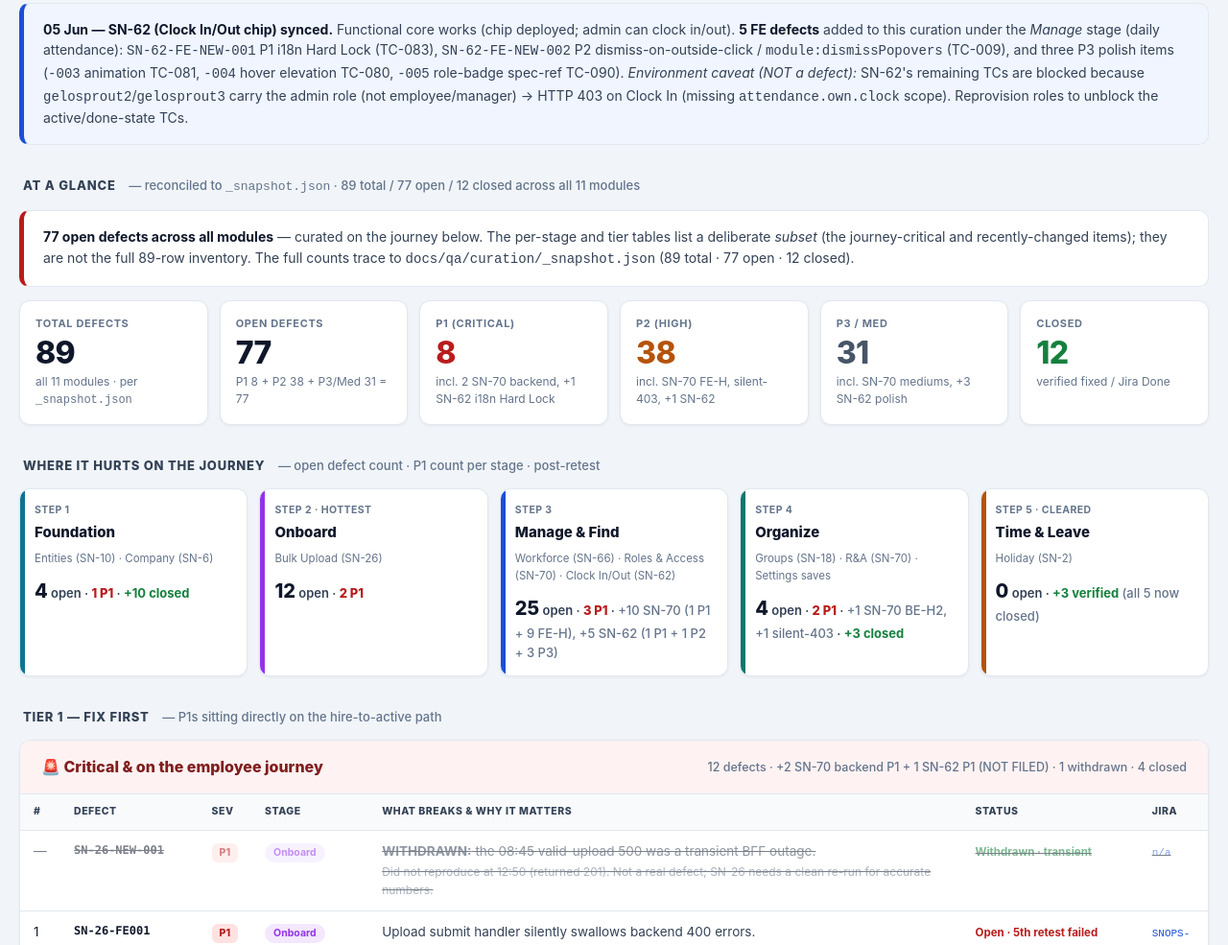
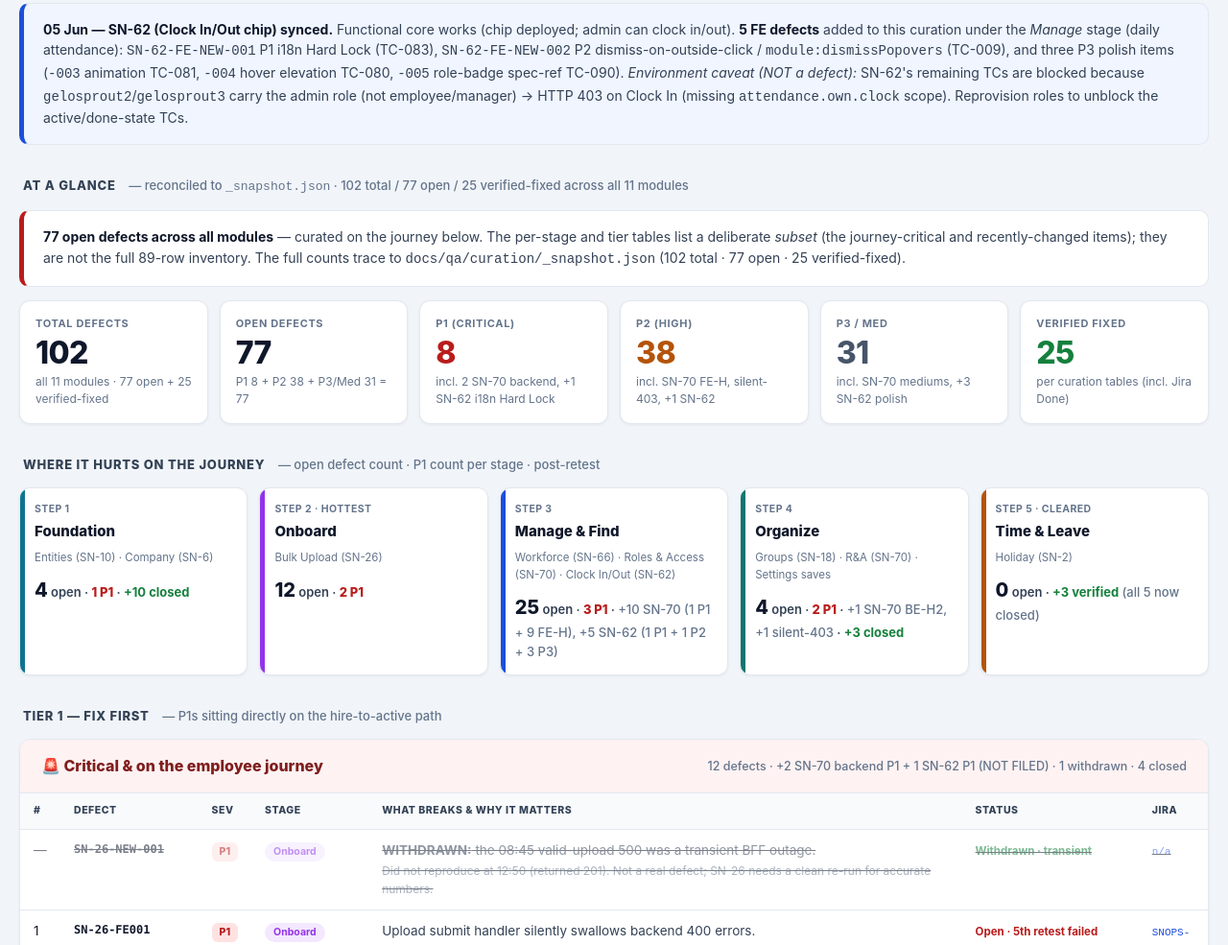
Before and after one commit to Gelo052294/sproutnext-qa-report, a plain HTML site: page modules/defect-curation.html in a window 1280 px wide. Shown: the part 757-1742 px from the top of the page at 96% size. Drawn offline with Linux system fonts and the light colour scheme.

Commit message:
Reconcile defect counts to curation evidence — 25 verified-fixed / 77 open / 102 total (fix SN-66 13->4, SN-26 4->3 closed marks)

```diff
--- a/modules/defect-curation.html
+++ b/modules/defect-curation.html
@@ -122,19 +122,19 @@
     <strong>05 Jun — SN-62 (Clock In/Out chip) synced.</strong> Functional core works (chip deployed; admin can clock in/out). <strong>5 FE defects</strong> added to this curation under the <em>Manage</em> stage (daily attendance): <code>SN-62-FE-NEW-001</code> P1 i18n Hard Lock (TC-083), <code>SN-62-FE-NEW-002</code> P2 dismiss-on-outside-click / <code>module:dismissPopovers</code> (TC-009), and three P3 polish items (<code>-003</code> animation TC-081, <code>-004</code> hover elevation TC-080, <code>-005</code> role-badge spec-ref TC-090). <em>Environment caveat (NOT a defect):</em> SN-62's remaining TCs are blocked because <code>gelosprout2</code>/<code>gelosprout3</code> carry the admin role (not employee/manager) &rarr; HTTP 403 on Clock In (missing <code>attendance.own.clock</code> scope). Reprovision roles to unblock the active/done-state TCs.
   </div>
 
-  <div class="section-label">At a glance <span class="sub">— reconciled to <code>_snapshot.json</code> &middot; 89 total / 77 open / 12 closed across all 11 modules</span></div>
+  <div class="section-label">At a glance <span class="sub">— reconciled to <code>_snapshot.json</code> &middot; 102 total / 77 open / 25 verified-fixed across all 11 modules</span></div>
   <div class="lead" style="border-left-color:var(--p1);background:#fff;margin:0 0 14px">
     <strong>77 open defects across all modules</strong> &mdash; curated on the journey below. The per-stage and tier tables list a
     deliberate <em>subset</em> (the journey-critical and recently-changed items); they are not the full 89-row inventory.
-    The full counts trace to <code>docs/qa/curation/_snapshot.json</code> (89 total &middot; 77 open &middot; 12 closed).
+    The full counts trace to <code>docs/qa/curation/_snapshot.json</code> (102 total &middot; 77 open &middot; 25 verified-fixed).
   </div>
   <div class="kpis">
-    <div class="kpi"><div class="l">Total defects</div><div class="v">89</div><div class="n">all 11 modules &middot; per <code>_snapshot.json</code></div></div>
+    <div class="kpi"><div class="l">Total defects</div><div class="v">102</div><div class="n">all 11 modules &middot; 77 open + 25 verified-fixed</div></div>
     <div class="kpi"><div class="l">Open defects</div><div class="v">77</div><div class="n">P1 8 + P2 38 + P3/Med 31 = 77</div></div>
     <div class="kpi p1"><div class="l">P1 (critical)</div><div class="v">8</div><div class="n">incl. 2 SN-70 backend, +1 SN-62 i18n Hard Lock</div></div>
     <div class="kpi p2"><div class="l">P2 (high)</div><div class="v">38</div><div class="n">incl. SN-70 FE-H, silent-403, +1 SN-62</div></div>
     <div class="kpi p3"><div class="l">P3 / Med</div><div class="v">31</div><div class="n">incl. SN-70 mediums, +3 SN-62 polish</div></div>
-    <div class="kpi"><div class="l">Closed</div><div class="v" style="color:var(--pass)">12</div><div class="n">verified fixed / Jira Done</div></div>
+    <div class="kpi"><div class="l">Verified fixed</div><div class="v" style="color:var(--pass)">25</div><div class="n">per curation tables (incl. Jira Done)</div></div>
   </div>
 
   <div class="section-label">Where it hurts on the journey <span class="sub">— open defect count &middot; P1 count per stage &middot; post-retest</span></div>
```
